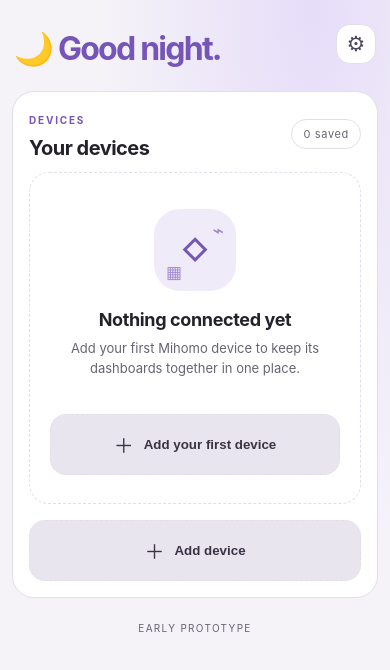
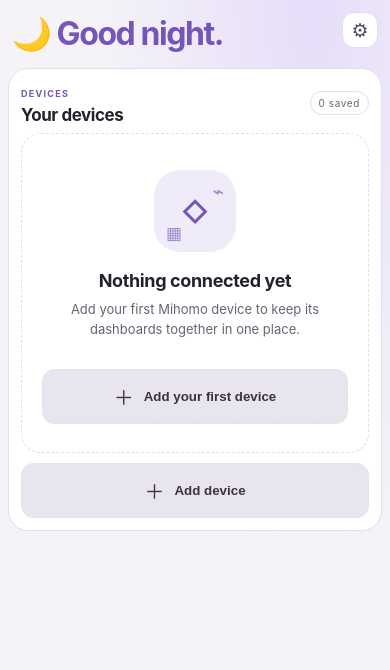
Before and after one commit to kwerty2897/mihomo-multipanel, a Vue app: page / in a window 390 px wide. Shown: the top 670 px of the page. Built offline with nearby package versions, Linux system fonts and the light colour scheme.

Commit message:
Further compact mobile main screen layout

```diff
--- a/src/style.css
+++ b/src/style.css
@@ -488,3 +488,36 @@ html,body,#app{width:100%;max-width:100%;overflow-x:hidden;margin:0}
 @media(max-width:600px){.shell{padding:calc(12px + env(safe-area-inset-top)) 12px calc(18px + env(safe-area-inset-bottom))}.hero{padding:12px 2px 16px}.hero h1{font-size:clamp(30px,6vw,42px);margin:8px 0}.device-hub{padding:16px;border-radius:22px}.device-hub .section-heading{margin-bottom:12px}.device-list{gap:10px}.device-card{border-radius:16px}.device-dashboards{padding:0 10px 10px}.add-dashboard-tile{width:calc(100% - 20px);margin:0 10px 10px}.dashboard-tile{min-height:92px;padding:10px}.device-heading-row .device-heading{padding:10px}.device-actions{padding-right:8px}footer{margin-top:24px}}
 
 .live-template-url{margin:8px 0 12px;padding:10px 12px;border:1px solid var(--mp-outline);border-radius:12px;background:var(--mp-surface2);overflow-wrap:anywhere;word-break:break-word;font-size:11px;line-height:1.5}
+
+/* Extra compact mobile home layout */
+@media(max-width:600px){
+ .shell{max-width:none;padding:calc(8px + env(safe-area-inset-top)) 8px calc(12px + env(safe-area-inset-bottom))}
+ .hero{padding:4px 4px 12px}
+ .hero-top{gap:8px;min-height:44px}
+ .hero h1{font-size:clamp(26px,6vw,34px);line-height:1;margin:0;letter-spacing:-.045em}
+ .settings-button{width:36px;height:36px;border-radius:12px;font-size:19px}
+ .device-hub{padding:12px;border-radius:20px}
+ .device-hub .section-heading{gap:6px;margin-bottom:8px}
+ .device-hub .section-heading h2{font-size:17px;margin:4px 0 0}
+ .device-hub .eyebrow{font-size:9px;letter-spacing:.14em}
+ .device-hub .pill{font-size:10px;padding:5px 8px}
+ .device-search{min-height:40px;border-radius:12px;margin-bottom:10px;padding:0 10px}
+ .device-search input{font-size:13px!important}
+ .device-card{border-radius:15px}
+ .device-heading-row{gap:4px}
+ .device-heading-row .device-heading{padding:8px 10px}
+ .device-copy strong{font-size:14px}
+ .device-copy span,.device-copy small{font-size:10px}
+ .device-actions{gap:3px;padding-right:6px}
+ .device-actions button{width:30px;height:30px;border-radius:9px;font-size:14px}
+ .device-dashboards{padding:0 6px 8px}
+ .dashboard-grid{gap:6px}
+ .dashboard-tile{min-height:84px;padding:8px;border-radius:12px;gap:5px}
+ .dashboard-tile strong{font-size:12px}
+ .dashboard-tile .tile-url{font-size:9px}
+ .tile-icon-wrap .tile-icon{width:30px;height:30px;border-radius:9px;font-size:17px}
+ .add-dashboard-tile{min-height:44px;padding:8px}
+ .add-dashboard-tile .tile-icon{font-size:18px}
+ .device-hub .add-button{margin-top:10px;padding:12px;border-radius:13px}
+ footer{display:none}
+}
```
